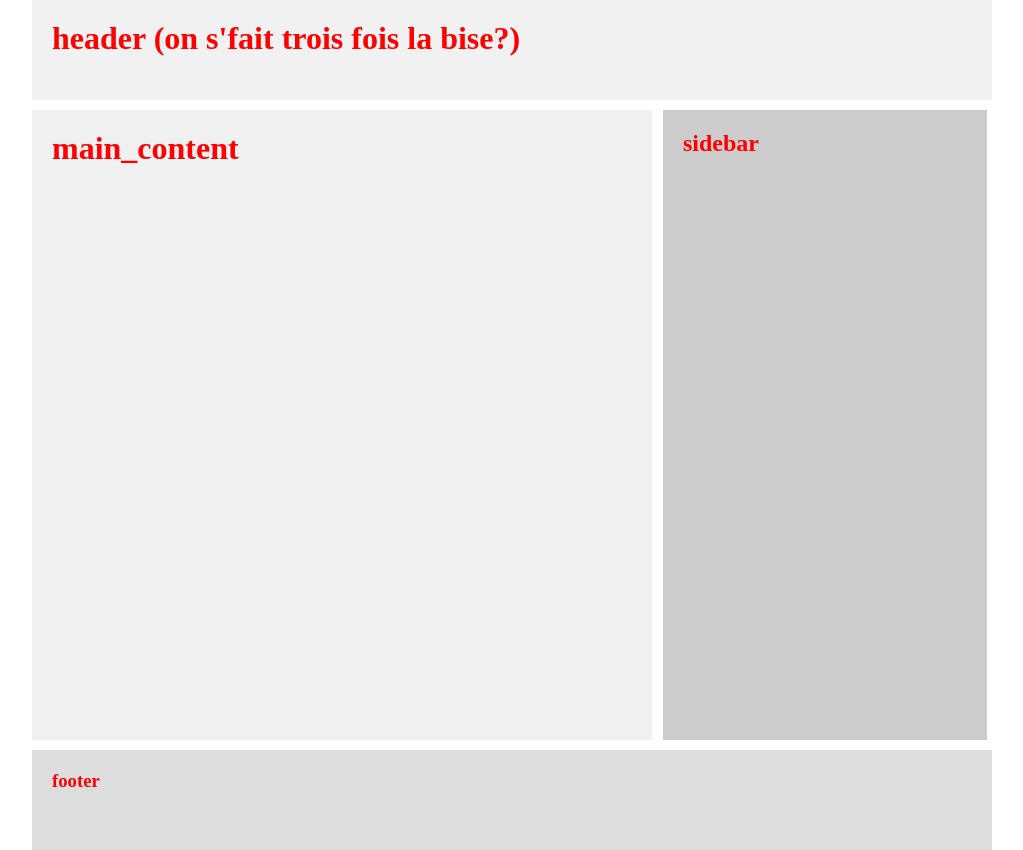
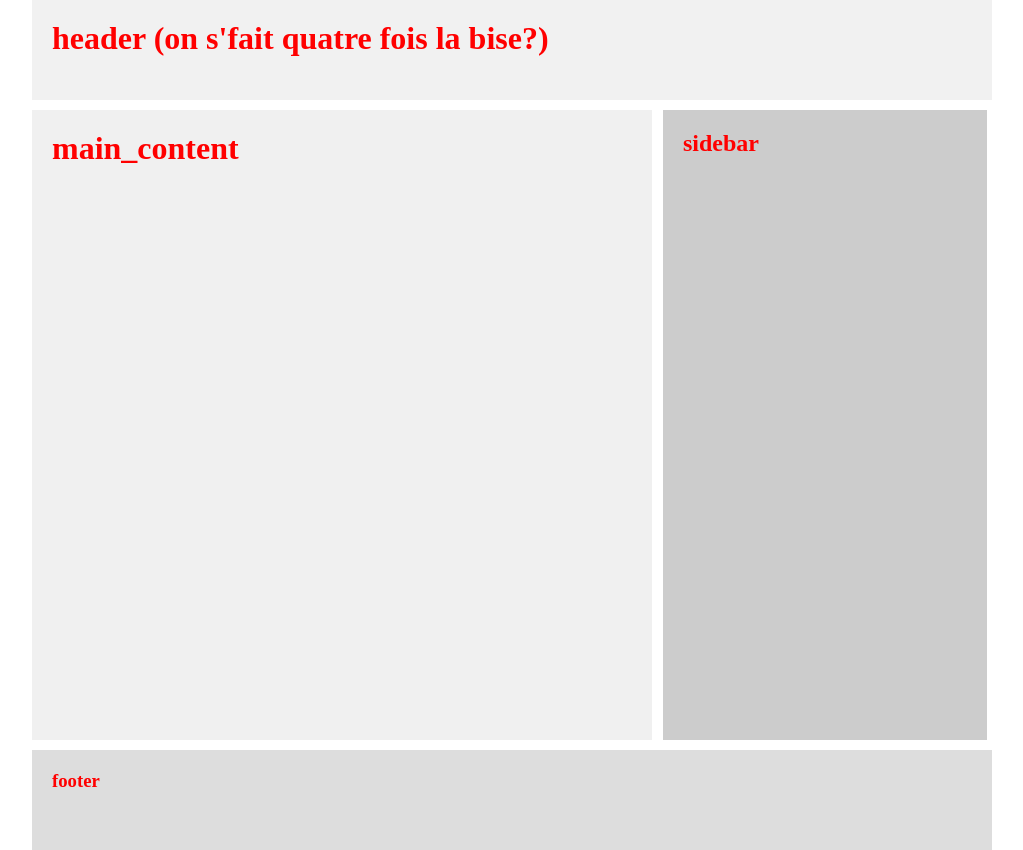
Before and after one commit to ImAinzSama/TPGIT, a plain HTML site: page index.html in a window 1280 px wide. Shown: the whole page, without its empty margins (128-1151 px from the left). Drawn offline with Linux system fonts and the light colour scheme.

Commit message:
modification du worker

```diff
--- a/index.html
+++ b/index.html
@@ -10,7 +10,7 @@
 		<div id="wrapper">
 			<div id="header">
 
-				<h1>header (on s'fait trois fois la bise?)</h1>
+				<h1>header (on s'fait quatre fois la bise?)</h1>
 
 			</div> <!-- FIN header -->
 
```
